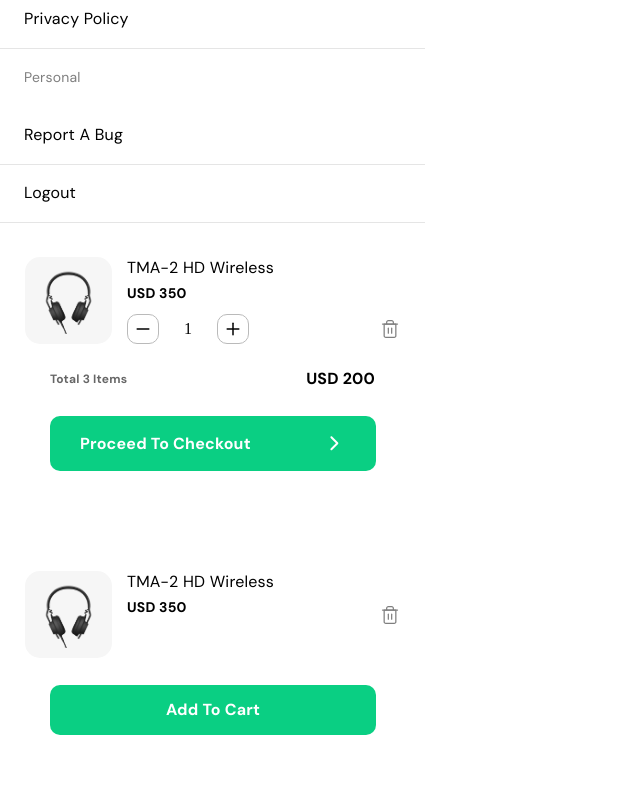
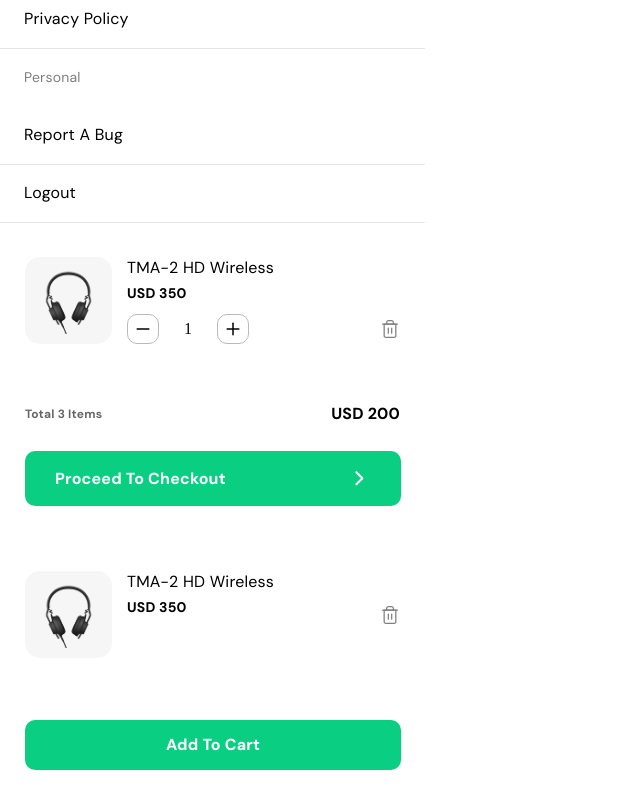
Before and after one commit to subhakant31/mern-audio-ecommerce, a React (Create React App) app: page / in a window 1280 px wide. Shown: the part 4150-4950 px from the top of the page, without its empty margins (0-640 px from the left). Built offline with nearby package versions, Linux system fonts and the light colour scheme.

Commit message:
bug fixex and renamed files

```diff
--- a/src/components/ShoppingProduct/ProductItem/ProductItem.scss
+++ b/src/components/ShoppingProduct/ProductItem/ProductItem.scss
@@ -3,6 +3,7 @@
 
 .product-cart-details {
   width: 100%;
+  padding: 35px 25px;
   @include flex-container(
     $direction: null,
     $justify-content: center,
--- a/src/pages/AddToCartPage/AddToCartPage.jsx
+++ b/src/pages/AddToCartPage/AddToCartPage.jsx
@@ -5,7 +5,7 @@
 import ProductItem from "../../components/ShoppingProduct/ProductItem/ProductItem";
 function AddToCartPage() {
   return (
-    <div className="cartcontainer">
+    <div className="cart-container">
       <ProductItem></ProductItem>
       <CartTotalCost></CartTotalCost>
       <CheckoutCart
--- a/src/pages/AddToCartPage/AddToCartPage.scss
+++ b/src/pages/AddToCartPage/AddToCartPage.scss
@@ -1,9 +1,9 @@
 @import "../../styles/partials/mixins";
 @import "../../styles/partials/variable";
 
-.cartcontainer {
+.cart-container {
     display: flex;
     flex-direction: column;
-    padding: 35px 25px;
+
 
 }
--- a/src/pages/WishList/WishlistPage.scss
+++ b/src/pages/WishList/WishlistPage.scss
@@ -8,7 +8,6 @@
     display: flex;
     flex-direction: row;
   }
-  padding: 35px 25px;
   .product-bag-details__data {
     flex-direction: row;
   }
```
